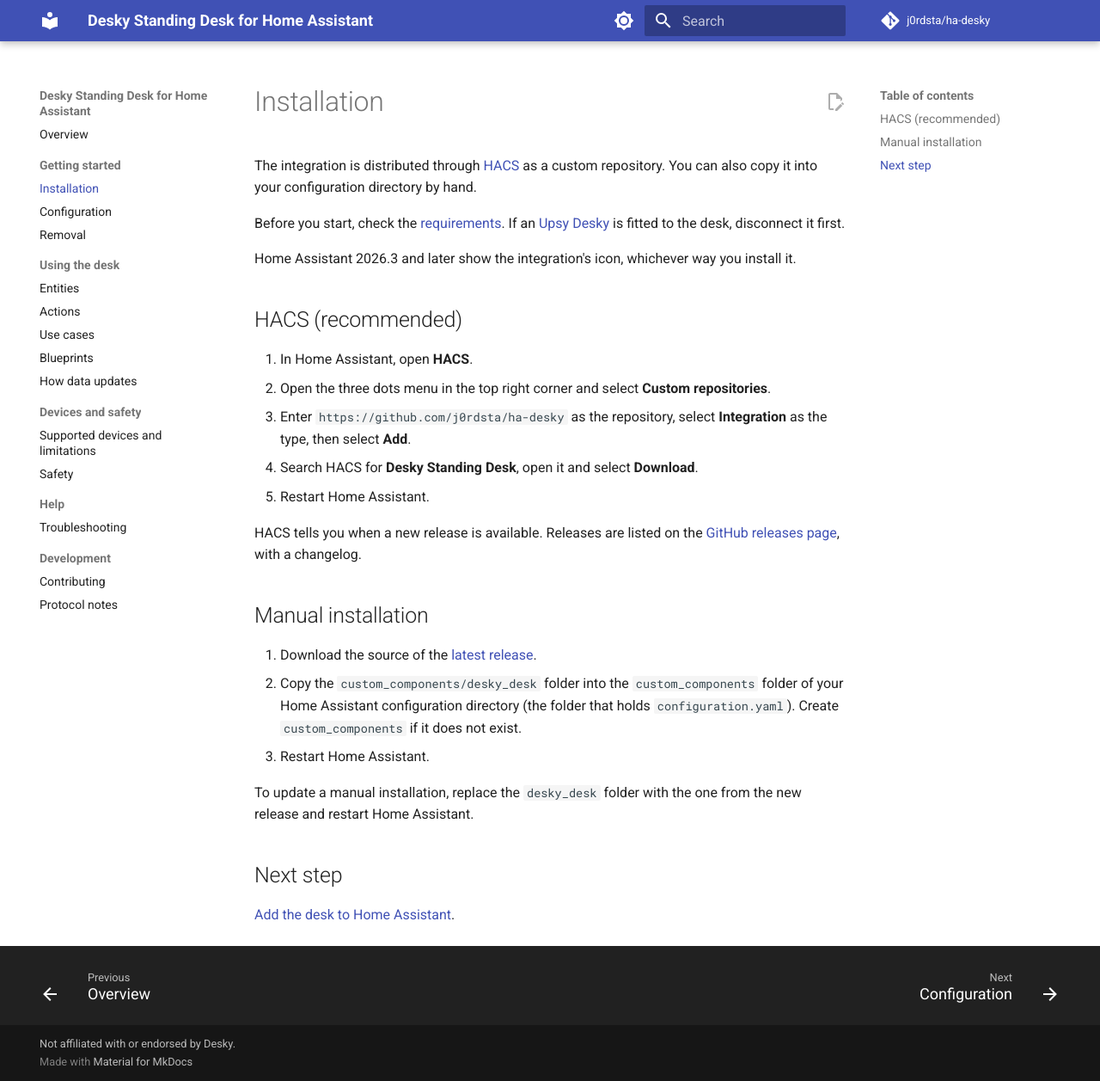
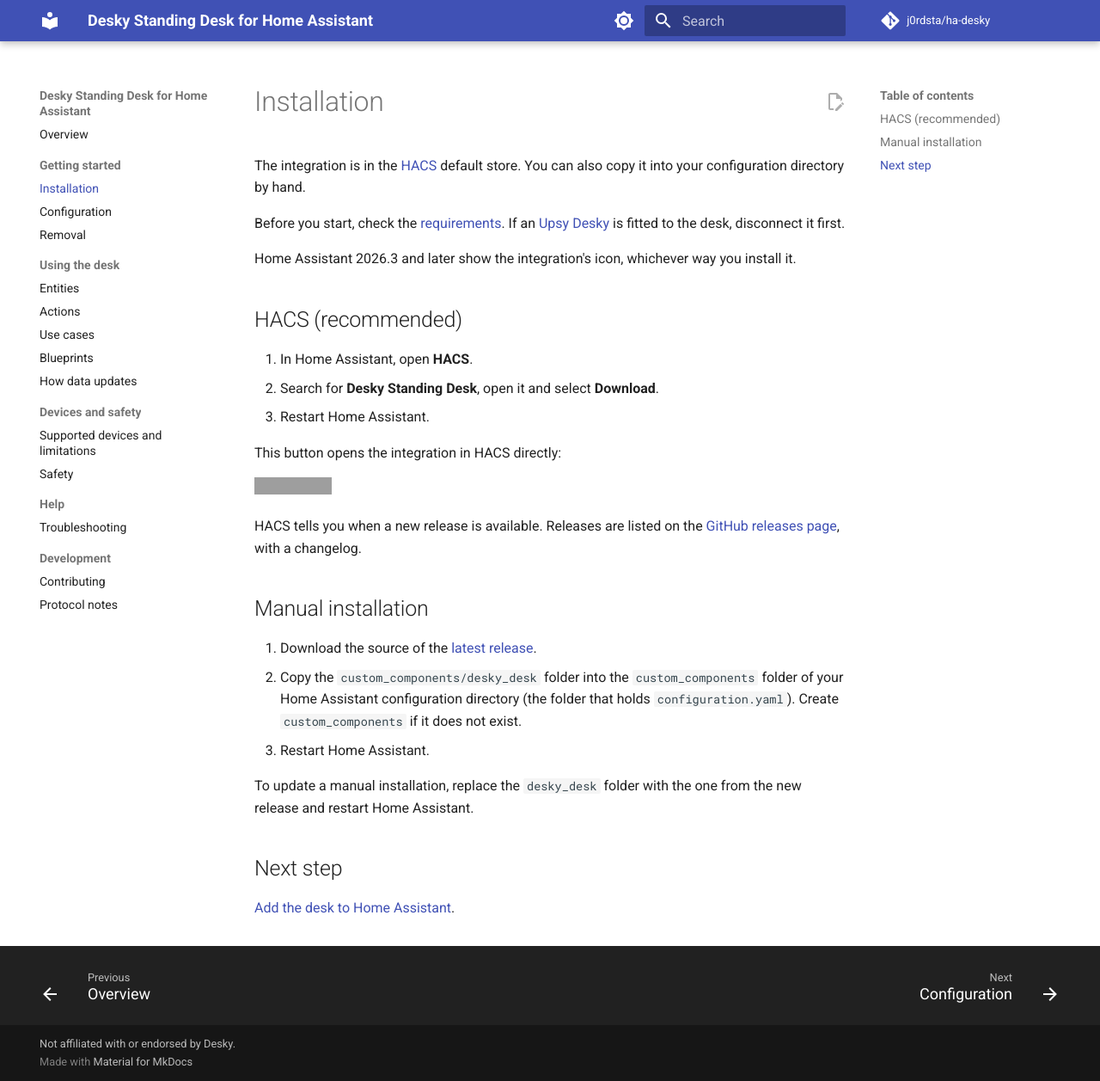
Before and after one commit to j0rdsta/ha-desky, an MkDocs documentation site: the page built from docs/installation.md, in a window 1280 px wide and 1257 px high. Shown: the whole window at 86% size. Built offline with MkDocs 1.6.1 and Material for MkDocs 9.7.7, drawn with Linux system fonts in a browser that asks for light colours; comment, search, counter and statistics services are not loaded; grey boxes are pictures that could not be loaded.

Commit message:
docs: install from the HACS default store (#37)
Co-authored-by: Claude Opus 5.5 <noreply@anthropic.com>

```diff
--- a/docs/installation.md
+++ b/docs/installation.md
@@ -1,7 +1,7 @@
 # Installation
 
-The integration is distributed through [HACS](https://hacs.xyz/) as a custom repository. You can
-also copy it into your configuration directory by hand.
+The integration is in the [HACS](https://hacs.xyz/) default store. You can also copy it into your
+configuration directory by hand.
 
 Before you start, check the [requirements](index.md#requirements). If an
 [Upsy Desky](supported-devices.md#upsy-desky) is fitted to the desk, disconnect it first.
@@ -11,11 +11,12 @@ Home Assistant 2026.3 and later show the integration's icon, whichever way you i
 ## HACS (recommended)
 
 1. In Home Assistant, open **HACS**.
-2. Open the three dots menu in the top right corner and select **Custom repositories**.
-3. Enter `https://github.com/j0rdsta/ha-desky` as the repository, select **Integration** as the
-   type, then select **Add**.
-4. Search HACS for **Desky Standing Desk**, open it and select **Download**.
-5. Restart Home Assistant.
+2. Search for **Desky Standing Desk**, open it and select **Download**.
+3. Restart Home Assistant.
+
+This button opens the integration in HACS directly:
+
+[![Open your Home Assistant instance and open this repository in HACS](https://my.home-assistant.io/badges/hacs_repository.svg)](https://my.home-assistant.io/redirect/hacs_repository/?owner=j0rdsta&repository=ha-desky&category=integration)
 
 HACS tells you when a new release is available. Releases are listed on the
 [GitHub releases page](https://github.com/j0rdsta/ha-desky/releases), with a changelog.
```
Also changed, not shown: README.md (+4 -6 lines).
